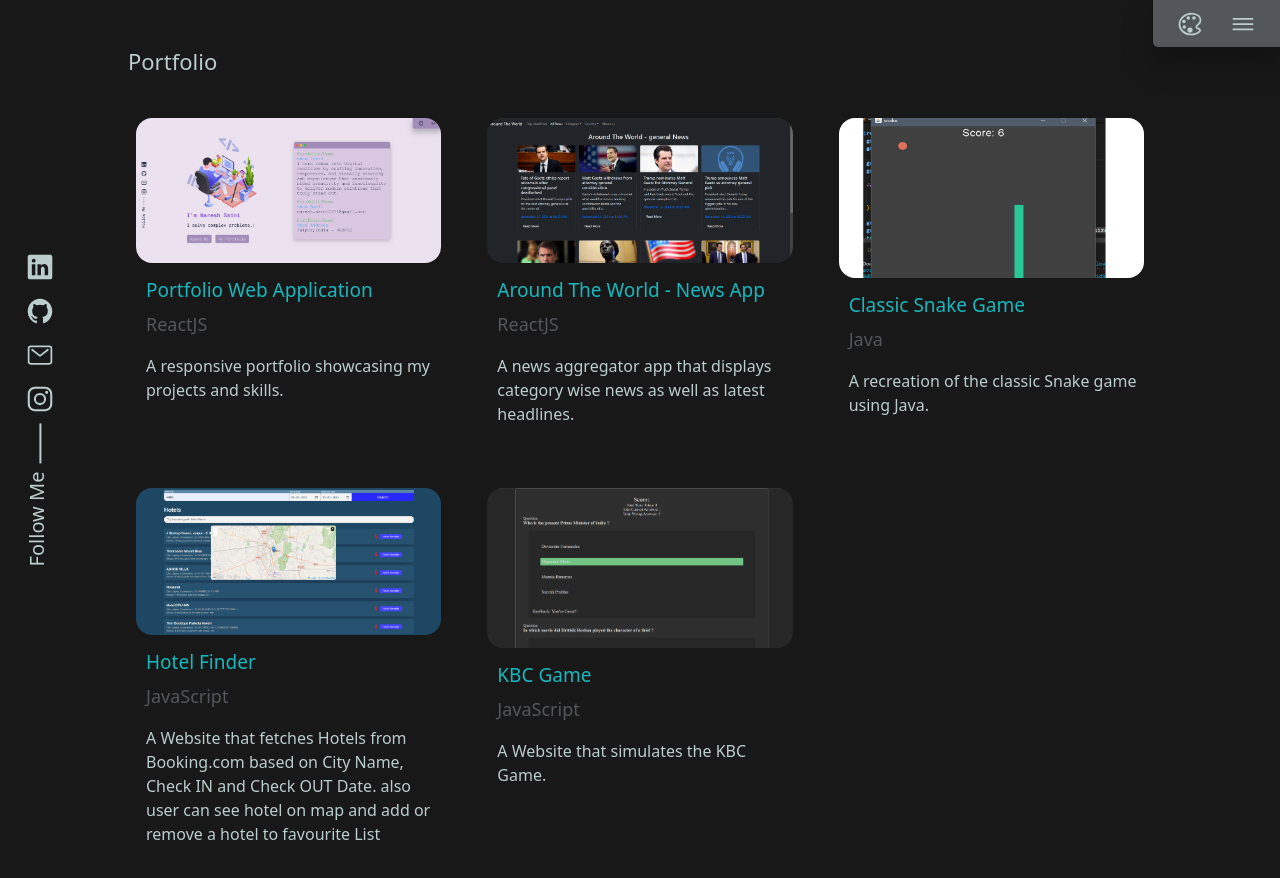
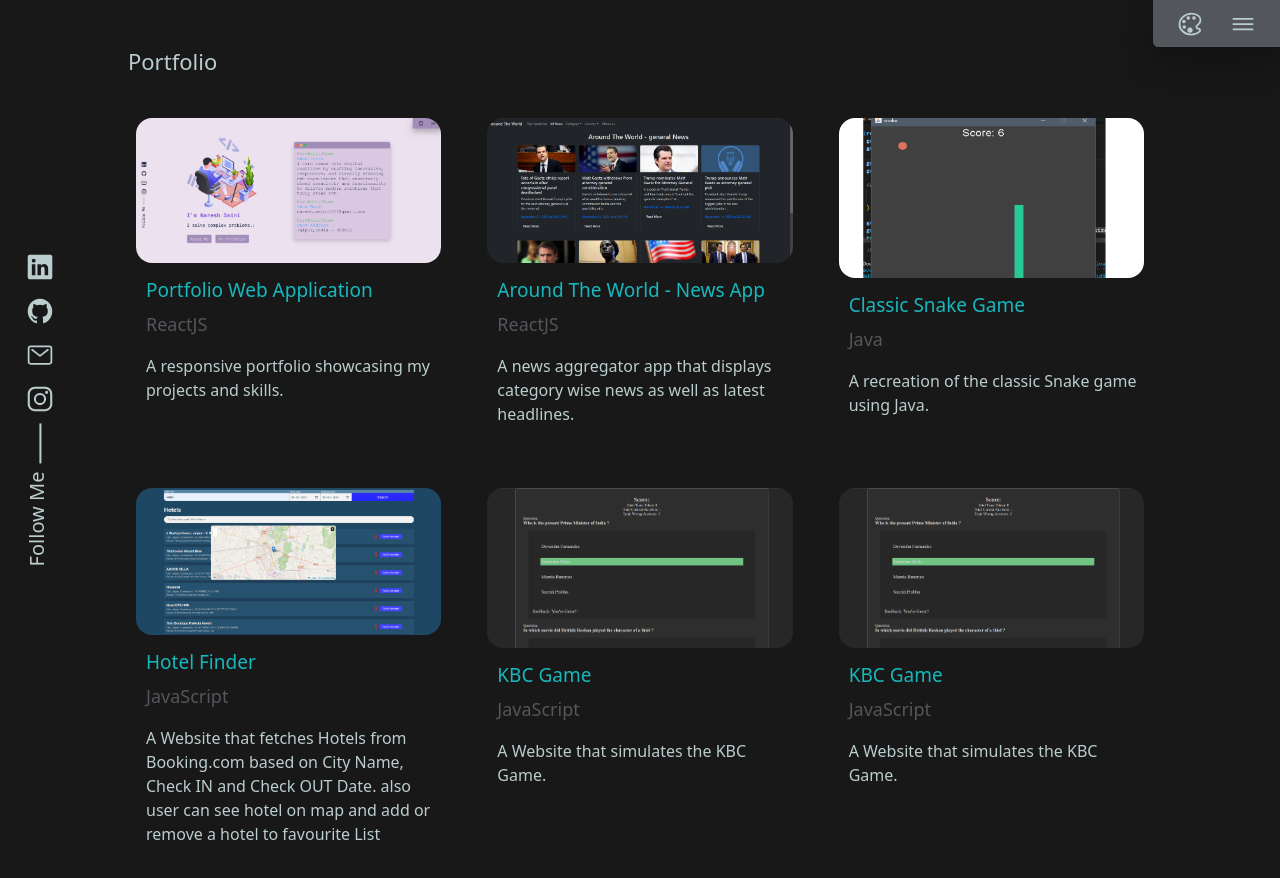
Before and after one commit to ns2511/naresh-saini-portfolio, a React (Vite) app: page /portfolio in a window 1280 px wide. Built offline with nearby package versions, Linux system fonts and the light colour scheme.

Commit message:
updating project

```diff
--- a/src/pages/Portfolio/Portfolio.jsx
+++ b/src/pages/Portfolio/Portfolio.jsx
@@ -42,6 +42,14 @@ const projects = [
     imgUrl: KbcGame,
     description: "A Website that simulates the KBC Game."
   },
+  {
+    title: "KBC Game",
+    url: "https://ns2511.github.io/KBC-Game/",
+    category: "JavaScript",
+    imgUrl: KbcGame,
+    description: "A Website that simulates the KBC Game."
+  },
+
 ];
 
 const Projects = () => {
```
